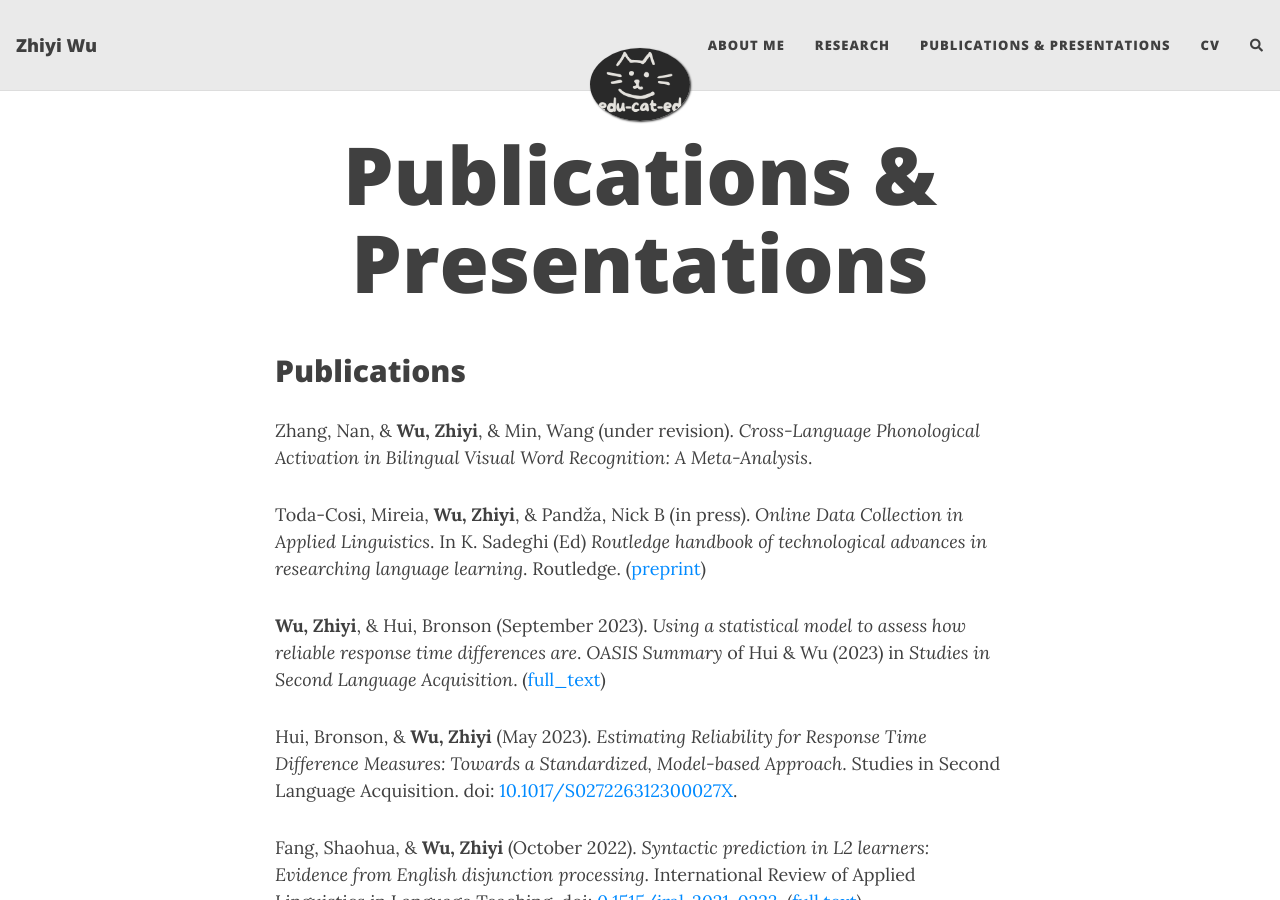
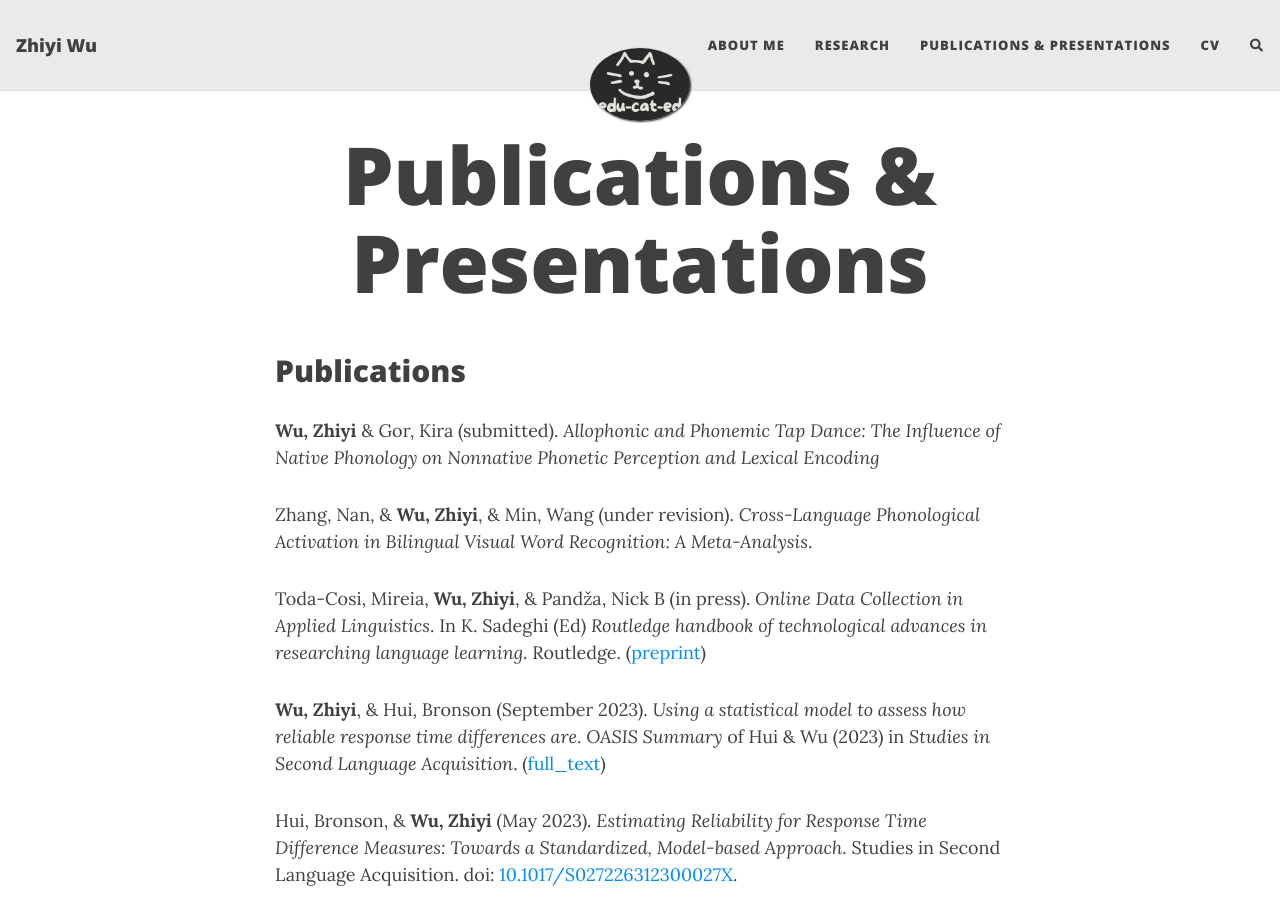
Before and after one commit to Zhiyijenny/Zhiyijenny.github.io, a Jekyll site: the page built from p&p.md, in a window 1280 px wide and 900 px high. Built offline with Jekyll 4.4.1, drawn with Linux system fonts in a browser that asks for light colours; nearby versions of some CDN libraries; comment, search, counter and statistics services are not loaded.

Commit message:
Update p&p.md
Added my recently submitted paper

```diff
--- a/p&p.md
+++ b/p&p.md
@@ -4,6 +4,8 @@ title: Publications & Presentations
 ---
 
 ## **Publications**
+
+**Wu, Zhiyi** & Gor, Kira (submitted). _Allophonic and Phonemic Tap Dance: The Influence of Native Phonology on Nonnative Phonetic Perception and Lexical Encoding_
 
 Zhang, Nan, & **Wu, Zhiyi**, & Min, Wang (under revision). _Cross-Language Phonological Activation in Bilingual Visual Word Recognition: A Meta-Analysis_.
 
```
